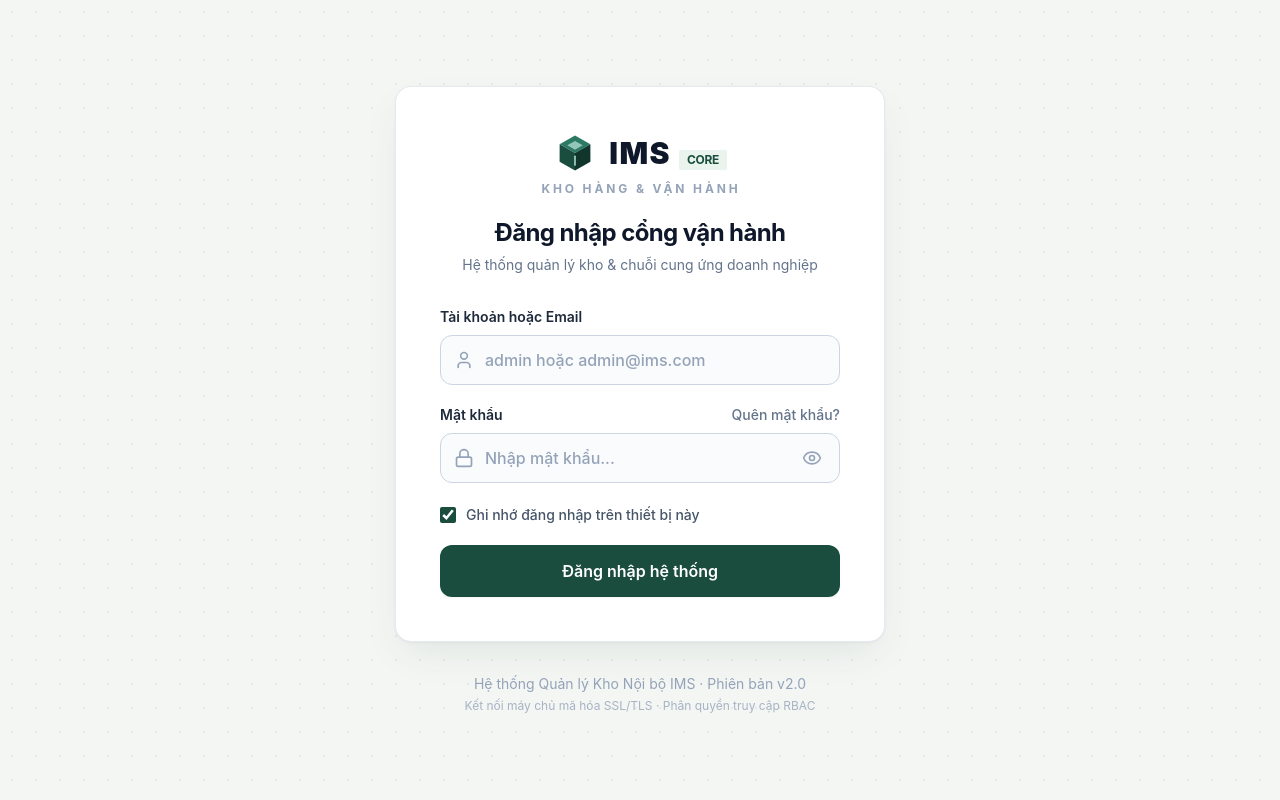
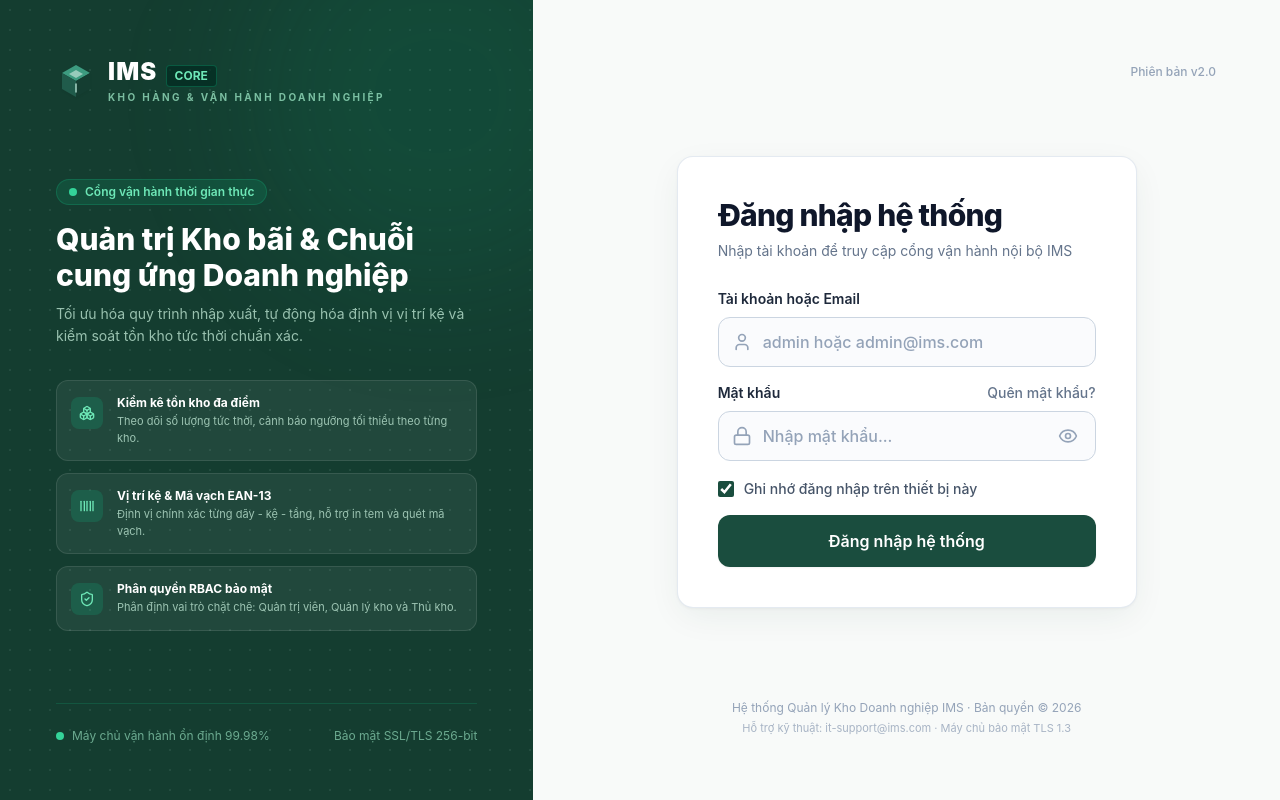
Before and after one commit to hoaianh1505-dev/ims-frontend, a React (Vite) app: page /login in a window 1280 px wide. Built offline with nearby package versions, Linux system fonts and the light colour scheme; no server answers.

Commit message:
style(login): implement modern split-screen enterprise layout and improve responsiveness

```diff
--- a/src/pages/LoginPage.tsx
+++ b/src/pages/LoginPage.tsx
@@ -8,6 +8,9 @@ import {
   Lock,
   User,
   ShieldAlert,
+  Boxes,
+  Barcode,
+  ShieldCheck,
 } from 'lucide-react';
 import { Logo } from '../components/layout/Logo';
 import { useAuthStore } from '../stores/auth.store';
@@ -41,7 +44,7 @@ export const LoginPage: React.FC = () => {
       const timer = setTimeout(() => {
         setToast(null);
         clearError();
-      }, 4500);
+      }, 5000);
       return () => clearTimeout(timer);
     }
   }, [error, clearError]);
@@ -74,7 +77,7 @@ export const LoginPage: React.FC = () => {
   };
 
   return (
-    <div className="min-h-screen bg-[#F4F6F4] bg-[radial-gradient(#1A4D3E14_1px,transparent_1px)] [background-size:24px_24px] flex flex-col justify-center items-center p-4 relative font-sans text-slate-800 selection:bg-brand-light selection:text-brand-dark">
+    <div className="min-h-screen w-full flex flex-col lg:grid lg:grid-cols-12 bg-white font-sans text-slate-800 selection:bg-brand-light selection:text-brand-dark">
       {/* FLOATING TOAST POPUP NOTIFICATION (Top-right anchor) */}
       {toast && (
         <div className="fixed top-6 right-6 z-50 max-w-sm w-full animate-in slide-in-from-top-4 fade-in duration-200">
@@ -111,23 +114,122 @@ export const LoginPage: React.FC = () => {
         </div>
       )}
 
-      {/* LOGIN CARD */}
-      <div className="w-full max-w-[490px] bg-white rounded-2xl shadow-[0_16px_40px_-8px_rgba(20,61,48,0.09),0_1px_3px_0_rgba(0,0,0,0.04)] border border-slate-200/90 p-8 sm:p-11 space-y-7">
+      {/* LEFT PANEL: Enterprise Brand Pillar (Desktop only) */}
+      <div className="hidden lg:flex lg:col-span-5 xl:col-span-5 bg-[#143D30] text-white p-10 xl:p-14 flex-col justify-between relative overflow-hidden">
+        {/* Subtle geometric line pattern */}
+        <div className="absolute inset-0 opacity-10 pointer-events-none bg-[radial-gradient(#A7D4C6_1px,transparent_1px)] [background-size:20px_20px]" />
+        <div className="absolute -right-24 -top-24 w-96 h-96 rounded-full bg-emerald-500/10 blur-3xl pointer-events-none" />
+
         {/* Brand Header */}
-        <div className="flex flex-col items-center text-center space-y-4">
-          <Logo size="lg" className="items-center" />
-          <div className="pt-1">
-            <h2 className="text-xl sm:text-2xl font-bold text-slate-900 tracking-tight">
-              Đăng nhập cổng vận hành
-            </h2>
-            <p className="text-sm text-slate-500 mt-1.5">
-              Hệ thống quản lý kho & chuỗi cung ứng doanh nghiệp
-            </p>
+        <div className="relative z-10">
+          <div className="flex items-center gap-3">
+            <div className="relative w-10 h-10 shrink-0">
+              <svg viewBox="0 0 40 40" fill="none" xmlns="http://www.w3.org/2000/svg" className="w-full h-full drop-shadow-sm">
+                <path d="M20 4L34 12L20 20L6 12L20 4Z" fill="#3D9B80" />
+                <path d="M6 12L20 20V36L6 28V12Z" fill="#205B4B" />
+                <path d="M20 20L34 12V28L20 36V20Z" fill="#143D31" />
+                <path d="M20 9L27 13L20 17L13 13L20 9Z" fill="#A7D4C6" fillOpacity="0.85" />
+                <path d="M20 23V31" stroke="#A7D4C6" strokeWidth="1.5" strokeLinecap="round" />
+              </svg>
+            </div>
+            <div>
+              <div className="flex items-baseline gap-2">
+                <span className="text-2xl font-black text-white tracking-wider">IMS</span>
+                <span className="text-xs font-bold text-emerald-300 bg-emerald-950/70 border border-emerald-500/30 px-2 py-0.5 rounded">
+                  CORE
+                </span>
+              </div>
+              <div className="text-[10px] font-bold text-emerald-200/70 tracking-[0.24em] uppercase mt-0.5">
+                Kho hàng & Vận hành Doanh nghiệp
+              </div>
+            </div>
           </div>
         </div>
 
+        {/* Operational Highlights */}
+        <div className="relative z-10 space-y-6 my-auto py-8">
+          <div>
+            <div className="inline-flex items-center gap-2 px-3 py-1 rounded-full bg-emerald-500/15 border border-emerald-500/25 text-emerald-300 text-xs font-semibold mb-4">
+              <span className="w-2 h-2 rounded-full bg-emerald-400 animate-pulse" />
+              Cổng vận hành thời gian thực
+            </div>
+            <h1 className="text-2xl xl:text-3xl font-extrabold text-white leading-snug">
+              Quản trị Kho bãi & Chuỗi cung ứng Doanh nghiệp
+            </h1>
+            <p className="text-sm text-emerald-100/70 mt-2.5 leading-relaxed">
+              Tối ưu hóa quy trình nhập xuất, tự động hóa định vị vị trí kệ và kiểm soát tồn kho tức thời chuẩn xác.
+            </p>
+          </div>
+
+          <div className="space-y-3 pt-2">
+            <div className="flex items-start gap-3.5 p-3.5 rounded-xl bg-white/[0.06] border border-white/10 backdrop-blur-xs">
+              <div className="p-2 rounded-lg bg-emerald-500/20 text-emerald-300 shrink-0 mt-0.5">
+                <Boxes className="w-4 h-4" />
+              </div>
+              <div>
+                <h4 className="text-xs font-bold text-white">Kiểm kê tồn kho đa điểm</h4>
+                <p className="text-[11px] text-emerald-100/70 mt-0.5">Theo dõi số lượng tức thời, cảnh báo ngưỡng tối thiểu theo từng kho.</p>
+              </div>
+            </div>
+
+            <div className="flex items-start gap-3.5 p-3.5 rounded-xl bg-white/[0.06] border border-white/10 backdrop-blur-xs">
+              <div className="p-2 rounded-lg bg-emerald-500/20 text-emerald-300 shrink-0 mt-0.5">
+                <Barcode className="w-4 h-4" />
+              </div>
+              <div>
+                <h4 className="text-xs font-bold text-white">Vị trí kệ & Mã vạch EAN-13</h4>
+                <p className="text-[11px] text-emerald-100/70 mt-0.5">Định vị chính xác từng dãy - kệ - tầng, hỗ trợ in tem và quét mã vạch.</p>
+              </div>
+            </div>
+
+            <div className="flex items-start gap-3.5 p-3.5 rounded-xl bg-white/[0.06] border border-white/10 backdrop-blur-xs">
+              <div className="p-2 rounded-lg bg-emerald-500/20 text-emerald-300 shrink-0 mt-0.5">
+                <ShieldCheck className="w-4 h-4" />
+              </div>
+              <div>
+                <h4 className="text-xs font-bold text-white">Phân quyền RBAC bảo mật</h4>
+                <p className="text-[11px] text-emerald-100/70 mt-0.5">Phân định vai trò chặt chẽ: Quản trị viên, Quản lý kho và Thủ kho.</p>
+              </div>
+            </div>
+          </div>
+        </div>
+
+        {/* Security & Status Footer */}
+        <div className="relative z-10 pt-6 border-t border-emerald-500/20 flex items-center justify-between text-xs text-emerald-200/60">
+          <div className="flex items-center gap-2">
+            <span className="w-2 h-2 rounded-full bg-emerald-400" />
+            <span>Máy chủ vận hành ổn định 99.98%</span>
+          </div>
+          <span>Bảo mật SSL/TLS 256-bit</span>
+        </div>
+      </div>
+
+      {/* RIGHT PANEL: Form Container */}
+      <div className="flex-1 lg:col-span-7 xl:col-span-7 bg-[#F8FAF9] flex flex-col justify-between p-6 sm:p-12 xl:p-16 min-h-screen">
+        {/* Top spacer on desktop / Mobile Logo on small screens */}
+        <div className="w-full flex justify-between items-center lg:justify-end">
+          <div className="lg:hidden">
+            <Logo size="md" />
+          </div>
+          <div className="text-xs text-slate-400 font-medium">
+            Phiên bản v2.0
+          </div>
+        </div>
+
+        {/* Form Container Card */}
+        <div className="w-full max-w-[460px] mx-auto my-auto py-8">
+          <div className="bg-white rounded-2xl shadow-[0_10px_35px_-5px_rgba(20,61,48,0.08),0_1px_3px_0_rgba(0,0,0,0.04)] border border-slate-200/90 p-8 sm:p-10 space-y-6">
+            <div>
+              <h2 className="text-2xl sm:text-3xl font-extrabold text-slate-900 tracking-tight">
+                Đăng nhập hệ thống
+              </h2>
+              <p className="text-sm text-slate-500 mt-2">
+                Nhập tài khoản để truy cập cổng vận hành nội bộ IMS
+              </p>
+            </div>
+
             {/* Login Form */}
-        <form onSubmit={handleSubmit} className="space-y-5 pt-1">
+            <form onSubmit={handleSubmit} className="space-y-4 pt-1">
               {/* Username Input */}
               <div>
                 <label className="block text-sm font-semibold text-slate-800 mb-2">
@@ -212,7 +314,7 @@ export const LoginPage: React.FC = () => {
               <button
                 type="submit"
                 disabled={isLoading}
-            className="w-full mt-2 py-3.5 px-6 bg-brand-primary hover:bg-brand-hover text-white font-semibold rounded-xl text-base transition-all shadow-sm hover:shadow flex items-center justify-center gap-2.5 cursor-pointer disabled:opacity-60 active:scale-[0.99]"
+                className="w-full mt-3 py-3.5 px-6 bg-brand-primary hover:bg-brand-hover text-white font-semibold rounded-xl text-base transition-all shadow-sm hover:shadow flex items-center justify-center gap-2.5 cursor-pointer disabled:opacity-60 active:scale-[0.99]"
               >
                 {isLoading ? (
                   <>
@@ -225,12 +327,14 @@ export const LoginPage: React.FC = () => {
               </button>
             </form>
           </div>
+        </div>
 
-      {/* Sub-footer */}
-      <div className="mt-8 text-center text-xs sm:text-sm text-slate-400 space-y-1">
-        <div>Hệ thống Quản lý Kho Nội bộ IMS · Phiên bản v2.0</div>
-        <div className="text-xs text-slate-400/80">
-          Kết nối máy chủ mã hóa SSL/TLS · Phân quyền truy cập RBAC
+        {/* Bottom Sub-footer */}
+        <div className="w-full text-center text-xs text-slate-400 space-y-1 pt-4">
+          <div>Hệ thống Quản lý Kho Doanh nghiệp IMS · Bản quyền © 2026</div>
+          <div className="text-[11px] text-slate-400/80">
+            Hỗ trợ kỹ thuật: it-support@ims.com · Máy chủ bảo mật TLS 1.3
+          </div>
         </div>
       </div>
 
```
Lines whose indentation alone changed are shown as unchanged.
